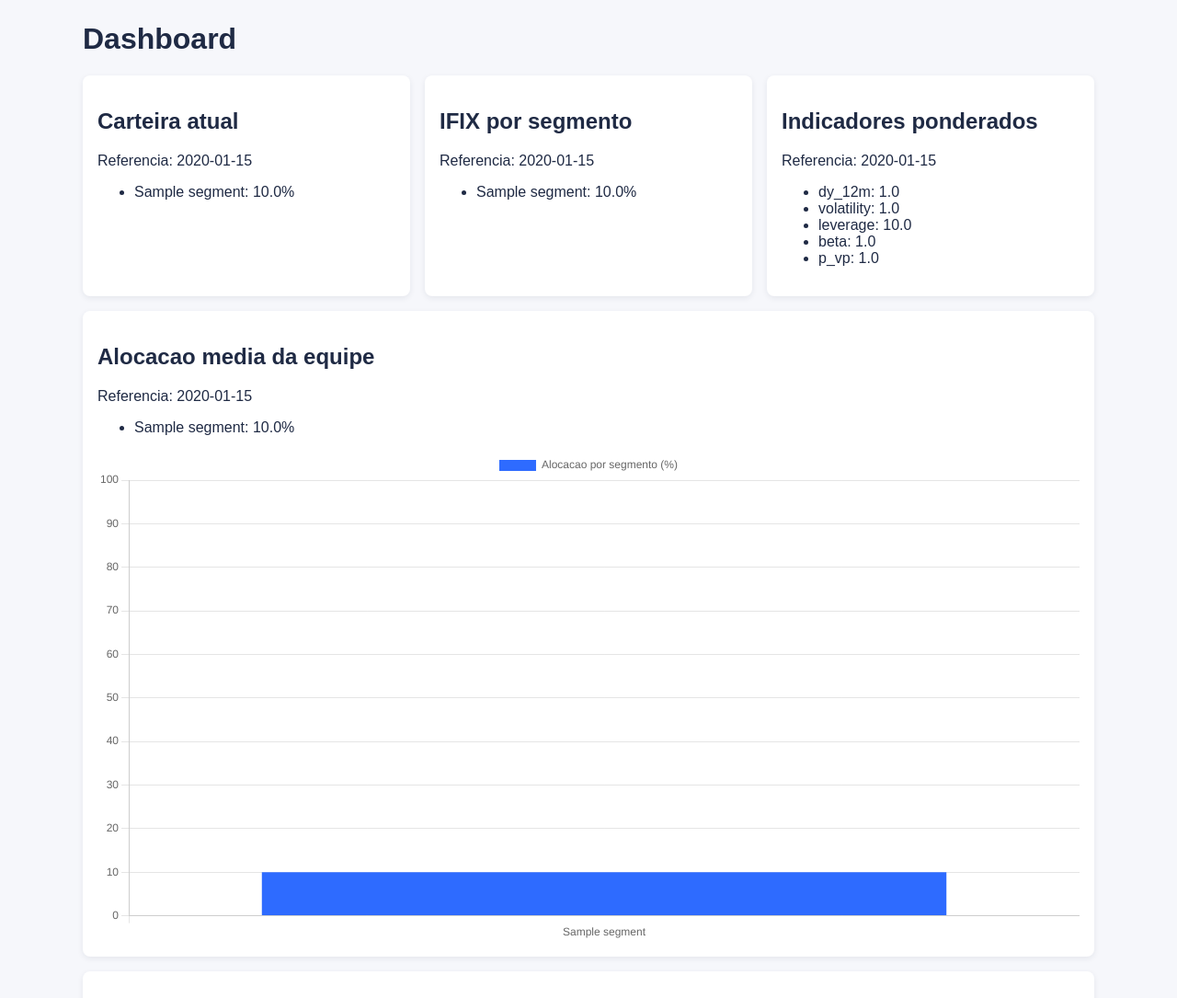
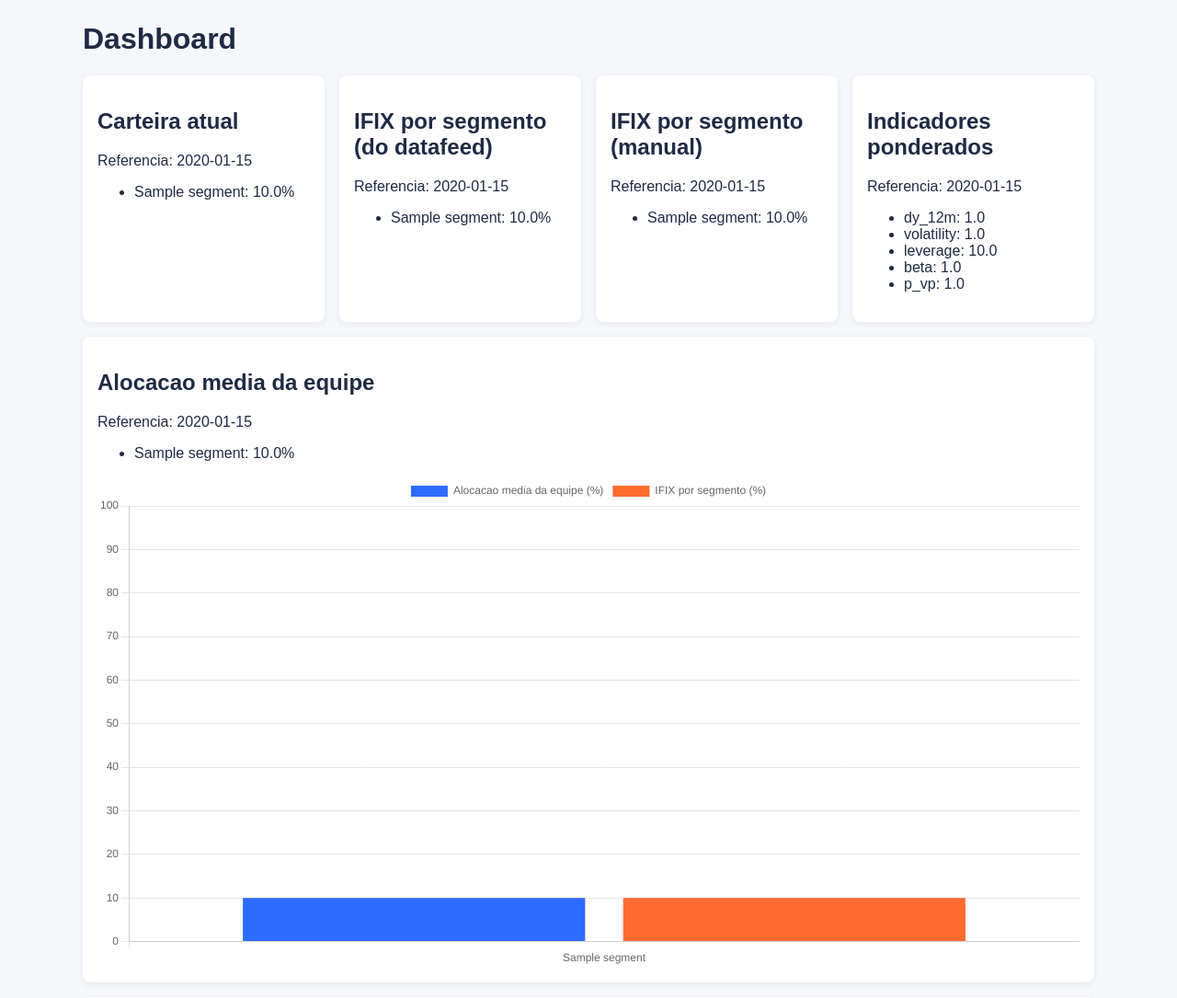
Before and after one commit to pedrobsiqueira15-max/Sistema_COFII, a Flask app: page /dashboard in a window 1280 px wide. Shown: the part 50-1135 px from the top of the page at 92% size. Run offline with Flask 3, Linux system fonts and the light colour scheme; tables that the repository leaves empty hold one stand-in row (values such as "Sample post").

Commit message:
Add IFIX composition from datafeed and display in dashboard

```diff
--- a/app/services.py
+++ b/app/services.py
@@ -9,7 +9,9 @@ from app.extensions import db
 from app.models import (
     AnalystWeight,
     BenchmarkWeight,
+    Fund,
     FundMetric,
+    IFIXComposition,
     PortfolioFund,
     PortfolioMetricHistory,
     Segment,
@@ -274,3 +276,29 @@ def get_latest_portfolio_metrics():
             "p_vp": latest.p_vp,
         }
     return compute_portfolio_metrics()
+
+
+def get_latest_ifix_composition_by_segment():
+    """Calcula a composição do IFIX por segmento baseado nos FIIs e seus pesos no IFIX."""
+    latest_date = db.session.query(func.max(IFIXComposition.as_of_date)).scalar()
+    if not latest_date:
+        return None, {}
+
+    # Buscar composição do IFIX por FII
+    ifix_composition = (
+        db.session.query(IFIXComposition.fund_code, IFIXComposition.weight)
+        .filter(IFIXComposition.as_of_date == latest_date)
+        .all()
+    )
+
+    if not ifix_composition:
+        return latest_date, {}
+
+    # Agrupar por segmento usando a base de FIIs
+    segment_weights = defaultdict(float)
+    for fund_code, weight in ifix_composition:
+        fund = Fund.query.filter_by(fund_code=fund_code).first()
+        if fund and fund.segment:
+            segment_weights[fund.segment.name] += weight
+
+    return latest_date, {name: round(weight, 2) for name, weight in segment_weights.items()}
--- a/app/templates/dashboard.html
+++ b/app/templates/dashboard.html
@@ -19,7 +19,21 @@
     </div>
 
     <div class="card">
-        <h2>IFIX por segmento</h2>
+        <h2>IFIX por segmento (do datafeed)</h2>
+        {% if ifix_date %}
+            <p>Referencia: {{ ifix_date }}</p>
+            <ul>
+                {% for name, weight in ifix_alloc.items() %}
+                <li>{{ name }}: {{ weight }}%</li>
+                {% endfor %}
+            </ul>
+        {% else %}
+            <p>Sem dados do IFIX do datafeed.</p>
+        {% endif %}
+    </div>
+
+    <div class="card">
+        <h2>IFIX por segmento (manual)</h2>
         {% if benchmark_date %}
             <p>Referencia: {{ benchmark_date }}</p>
             <ul>
@@ -28,7 +42,7 @@
                 {% endfor %}
             </ul>
         {% else %}
-            <p>Sem dados do IFIX.</p>
+            <p>Sem dados do IFIX manual.</p>
         {% endif %}
     </div>
 
@@ -92,17 +106,43 @@
 <script>
     const allocationLabels = {{ current_alloc.keys()|list|tojson }};
     const allocationValues = {{ current_alloc.values()|list|tojson }};
+
+    // Preparar dados do IFIX para o gráfico
+    const ifixLabels = {{ ifix_alloc.keys()|list|tojson if ifix_alloc else [] }};
+    const ifixValues = {{ ifix_alloc.values()|list|tojson if ifix_alloc else [] }};
+
+    // Garantir que todos os segmentos estejam nas labels
+    const allLabels = [...new Set([...allocationLabels, ...ifixLabels])].sort();
+
+    // Mapear valores para garantir ordem correta
+    const allocationMap = {{ current_alloc|tojson }};
+    const ifixMap = {{ ifix_alloc|tojson if ifix_alloc else {} }};
+
+    const allocationData = allLabels.map(label => allocationMap[label] || 0);
+    const ifixData = allLabels.map(label => ifixMap[label] || 0);
+
     const ctx = document.getElementById("allocationChart");
     if (ctx) {
+        const datasets = [{
+            label: "Alocacao media da equipe (%)",
+            data: allocationData,
+            backgroundColor: "#2e6bff"
+        }];
+
+        // Adicionar IFIX se houver dados
+        if (ifixValues.length > 0) {
+            datasets.push({
+                label: "IFIX por segmento (%)",
+                data: ifixData,
+                backgroundColor: "#ff6b2e"
+            });
+        }
+
         new Chart(ctx, {
             type: "bar",
             data: {
-                labels: allocationLabels,
-                datasets: [{
-                    label: "Alocacao por segmento (%)",
-                    data: allocationValues,
-                    backgroundColor: "#2e6bff"
-                }]
+                labels: allLabels,
+                datasets: datasets
             },
             options: {
                 responsive: true,
--- a/app/views.py
+++ b/app/views.py
@@ -13,6 +13,7 @@ from app.services import (
     get_avg_allocation_timeseries,
     get_analyst_allocation_timeseries,
     get_latest_benchmark_weights,
+    get_latest_ifix_composition_by_segment,
     get_latest_portfolio_segment_weights,
     get_latest_portfolio_metrics,
     upsert_analyst_weights,
@@ -60,6 +61,7 @@ def dashboard():
     current_date, current_alloc = get_current_allocation()
     portfolio_date, portfolio_alloc = get_latest_portfolio_segment_weights()
     benchmark_date, benchmark_alloc = get_latest_benchmark_weights()
+    ifix_date, ifix_alloc = get_latest_ifix_composition_by_segment()
     metrics_date, metrics = get_latest_portfolio_metrics()
 
     return render_template(
@@ -73,6 +75,8 @@ def dashboard():
         portfolio_alloc=portfolio_alloc,
         benchmark_date=benchmark_date,
         benchmark_alloc=benchmark_alloc,
+        ifix_date=ifix_date,
+        ifix_alloc=ifix_alloc,
         metrics_date=metrics_date,
         metrics=metrics,
     )
```
Also changed, not shown: app/models.py (+14 -0 lines), scripts/import_economatica_url.py (+20 -1 lines).
